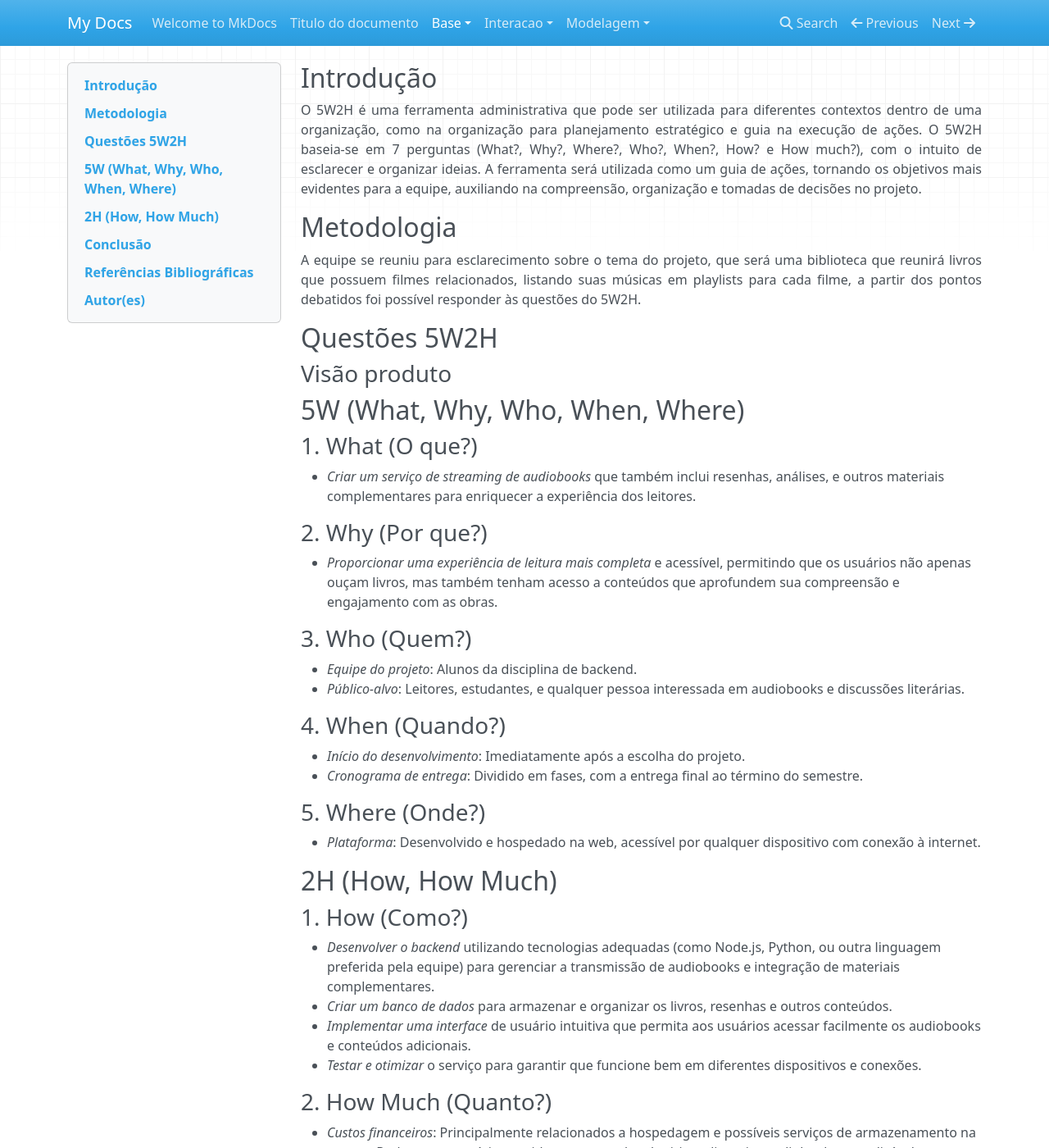
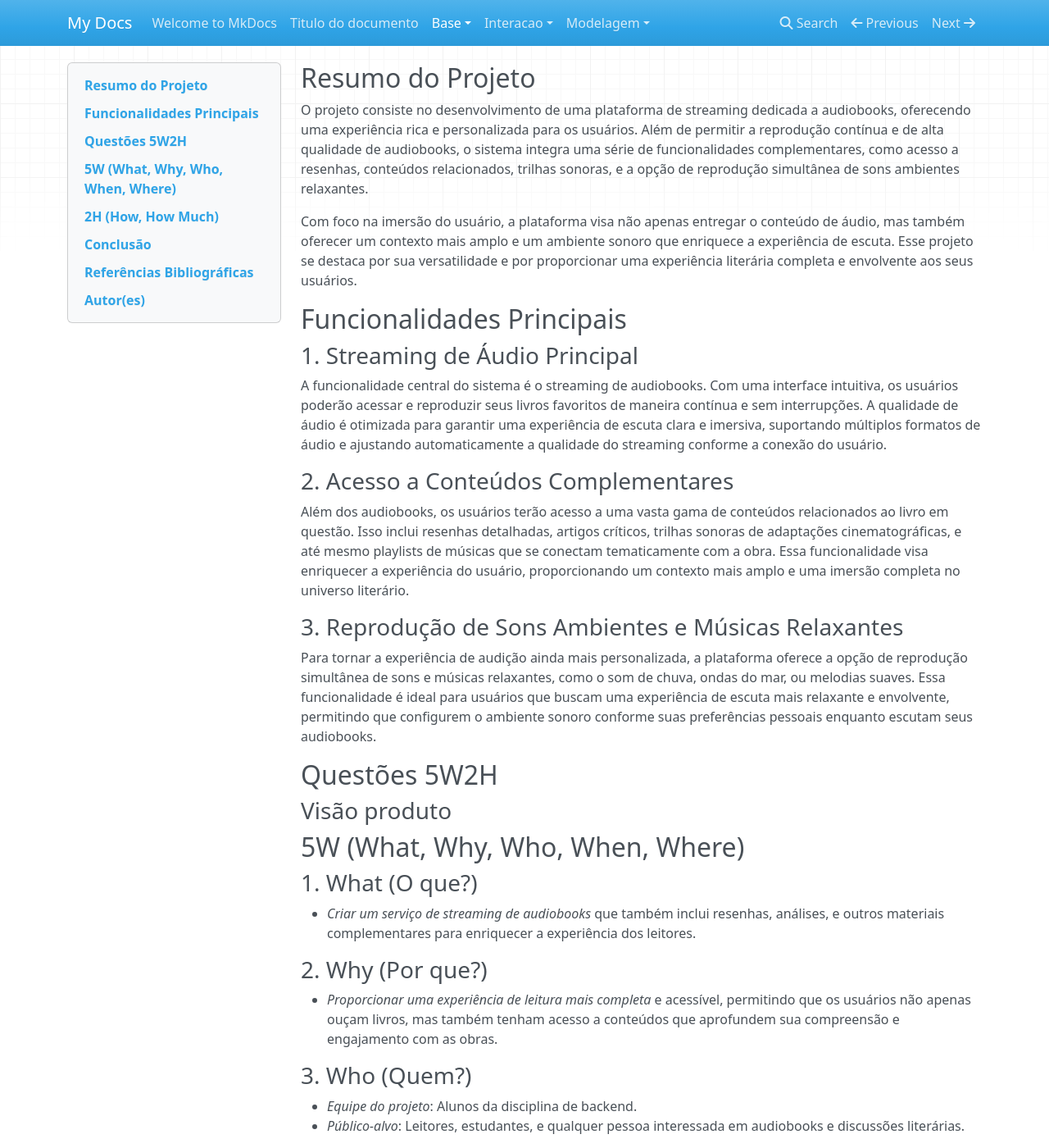
Before and after one commit to Projetos-de-Extensao/PBE_24.2_8001_III_EVE-Plus, an MkDocs documentation site: the page built from docs/base/5w2h.md, in a window 1280 px wide and 1400 px high. Shown: the whole window at 82% size. Built offline with MkDocs 1.6.1, drawn with Linux system fonts in a browser that asks for light colours; nearby versions of some CDN libraries.

Commit message:
Update 5w2h.md

```diff
--- a/docs/base/5w2h.md
+++ b/docs/base/5w2h.md
@@ -3,18 +3,22 @@ id: 5w2h
 title: 5W2H
 ---
 
-## Introdução
+## Resumo do Projeto
 
-<p align = "justify">
-    O 5W2H é uma ferramenta administrativa  que pode ser utilizada para diferentes contextos dentro de uma organização, como na organização para planejamento estratégico e guia na execução de ações. O 5W2H baseia-se em 7 perguntas (What?, Why?, Where?, Who?, When?, How? e How much?), com o intuito de esclarecer e organizar ideias. A ferramenta será utilizada como um guia de ações, tornando os objetivos mais evidentes para a equipe, auxiliando na compreensão, organização e tomadas de decisões no projeto.
-</p>
+O projeto consiste no desenvolvimento de uma plataforma de streaming dedicada a audiobooks, oferecendo uma experiência rica e personalizada para os usuários. Além de permitir a reprodução contínua e de alta qualidade de audiobooks, o sistema integra uma série de funcionalidades complementares, como acesso a resenhas, conteúdos relacionados, trilhas sonoras, e a opção de reprodução simultânea de sons ambientes relaxantes.
 
-## Metodologia
+Com foco na imersão do usuário, a plataforma visa não apenas entregar o conteúdo de áudio, mas também oferecer um contexto mais amplo e um ambiente sonoro que enriquece a experiência de escuta. Esse projeto se destaca por sua versatilidade e por proporcionar uma experiência literária completa e envolvente aos seus usuários.
 
-<p align = "justify">
-    A equipe se reuniu para esclarecimento sobre o tema do projeto, que será uma biblioteca que reunirá livros que possuem filmes relacionados, listando suas músicas em playlists para cada filme, a partir dos pontos debatidos foi possível responder às questões do 5W2H.
-</p>
+## Funcionalidades Principais
 
+### 1. Streaming de Áudio Principal
+A funcionalidade central do sistema é o streaming de audiobooks. Com uma interface intuitiva, os usuários poderão acessar e reproduzir seus livros favoritos de maneira contínua e sem interrupções. A qualidade de áudio é otimizada para garantir uma experiência de escuta clara e imersiva, suportando múltiplos formatos de áudio e ajustando automaticamente a qualidade do streaming conforme a conexão do usuário.
+
+### 2. Acesso a Conteúdos Complementares
+Além dos audiobooks, os usuários terão acesso a uma vasta gama de conteúdos relacionados ao livro em questão. Isso inclui resenhas detalhadas, artigos críticos, trilhas sonoras de adaptações cinematográficas, e até mesmo playlists de músicas que se conectam tematicamente com a obra. Essa funcionalidade visa enriquecer a experiência do usuário, proporcionando um contexto mais amplo e uma imersão completa no universo literário.
+
+### 3. Reprodução de Sons Ambientes e Músicas Relaxantes
+Para tornar a experiência de audição ainda mais personalizada, a plataforma oferece a opção de reprodução simultânea de sons e músicas relaxantes, como o som de chuva, ondas do mar, ou melodias suaves. Essa funcionalidade é ideal para usuários que buscam uma experiência de escuta mais relaxante e envolvente, permitindo que configurem o ambiente sonoro conforme suas preferências pessoais enquanto escutam seus audiobooks.
 
 ## Questões 5W2H
 
```
